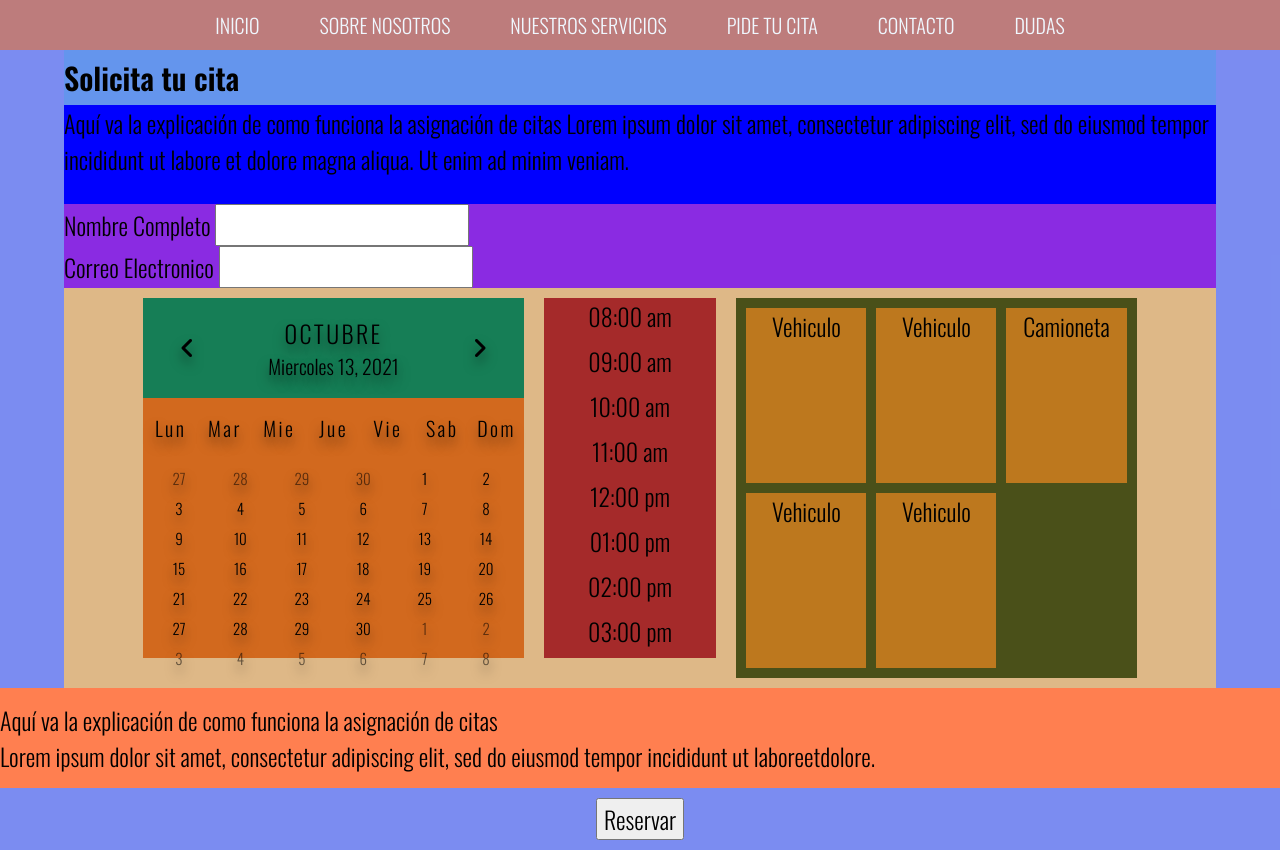
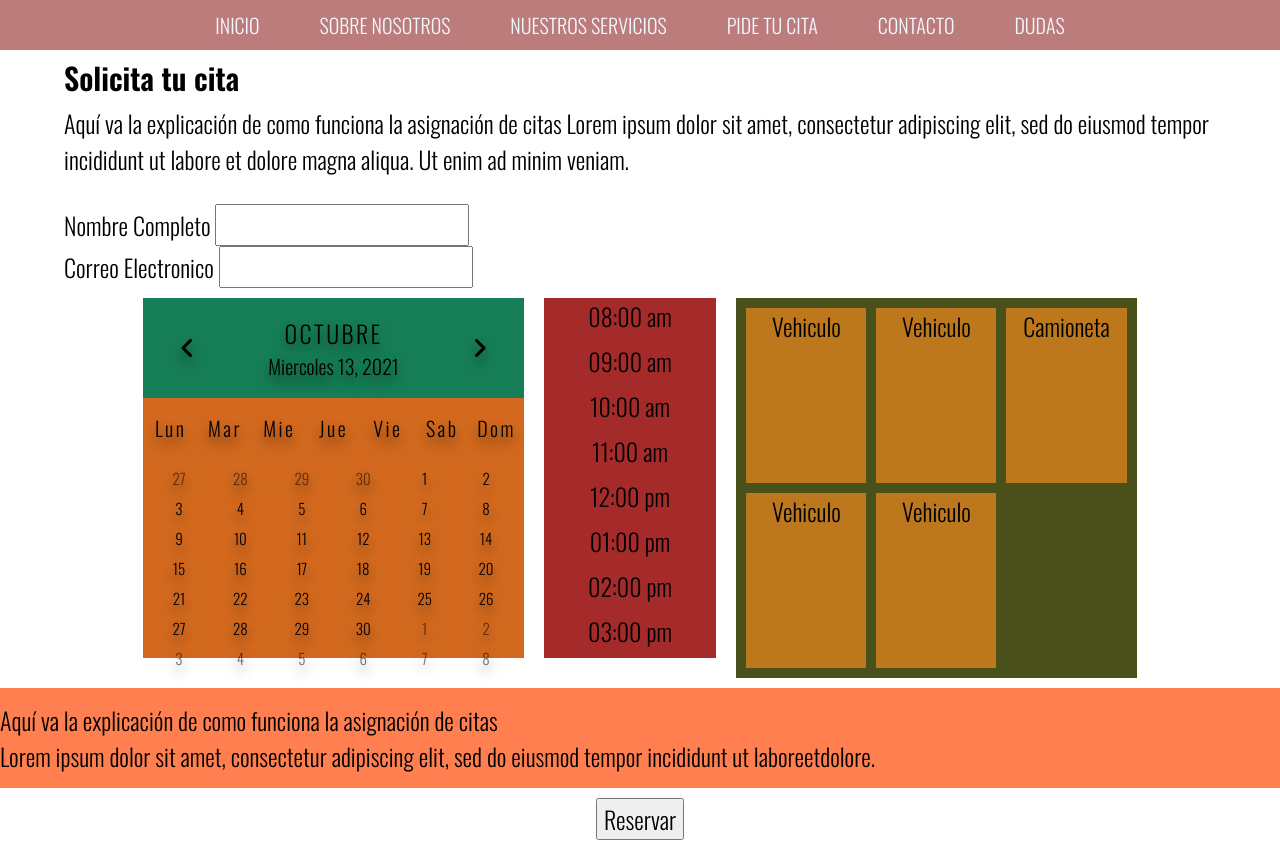
Before and after one commit to Dan802/HIDRAULICAS-Y-REPUESTOS, a plain HTML site: page PideCita.html in a window 1280 px wide. Drawn offline with nearby package versions, Linux system fonts and the light colour scheme; a web font is replaced by a local one.

Commit message:
Detalles

```diff
--- a/css/EstilosPideCita.css
+++ b/css/EstilosPideCita.css
@@ -83,7 +83,6 @@
     background-color: rgba(0, 0, 0, 0.548);
 }
 .hyr_main{
-    background-color: rgba(26, 57, 231, 0.575);
     width: 100%;
     height: 800px;
     display: flex;
@@ -92,17 +91,14 @@
     align-items: center;
 }
 .hyr_main_header{
-    background-color: blue;
     width: 90%;
     height: 200px;
 }
 #hyr_main_entradas{
     width: 90%;
-    background-color: chartreuse;
 
 }
 .hyr_main_formulario{
-    background-color: blueviolet;
     display: flex;
     flex-direction: column;
 }
@@ -112,10 +108,8 @@
     padding-bottom: 5px;
     font-weight: var(--fuente-gruesa);
     font-size: 30px;
-    background-color: cornflowerblue;
 }
 .hyr_main_horario_contenedor{
-    background-color: burlywood;
     width: 90%;
     height: 500px;
     display: flex;
```
